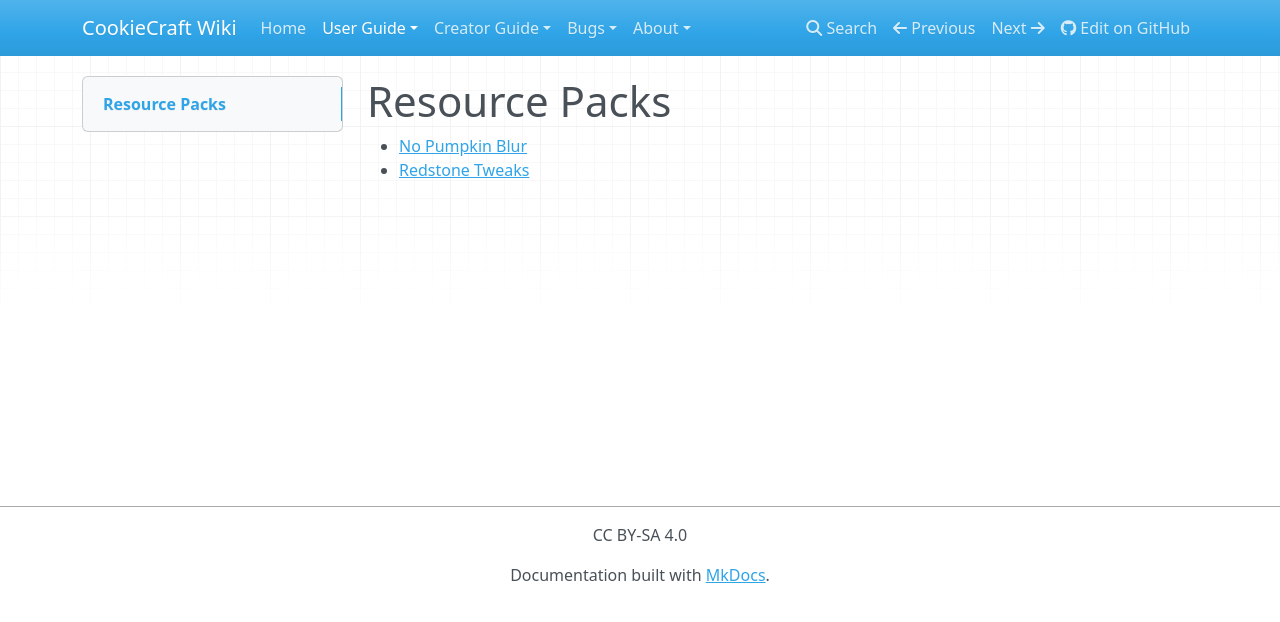
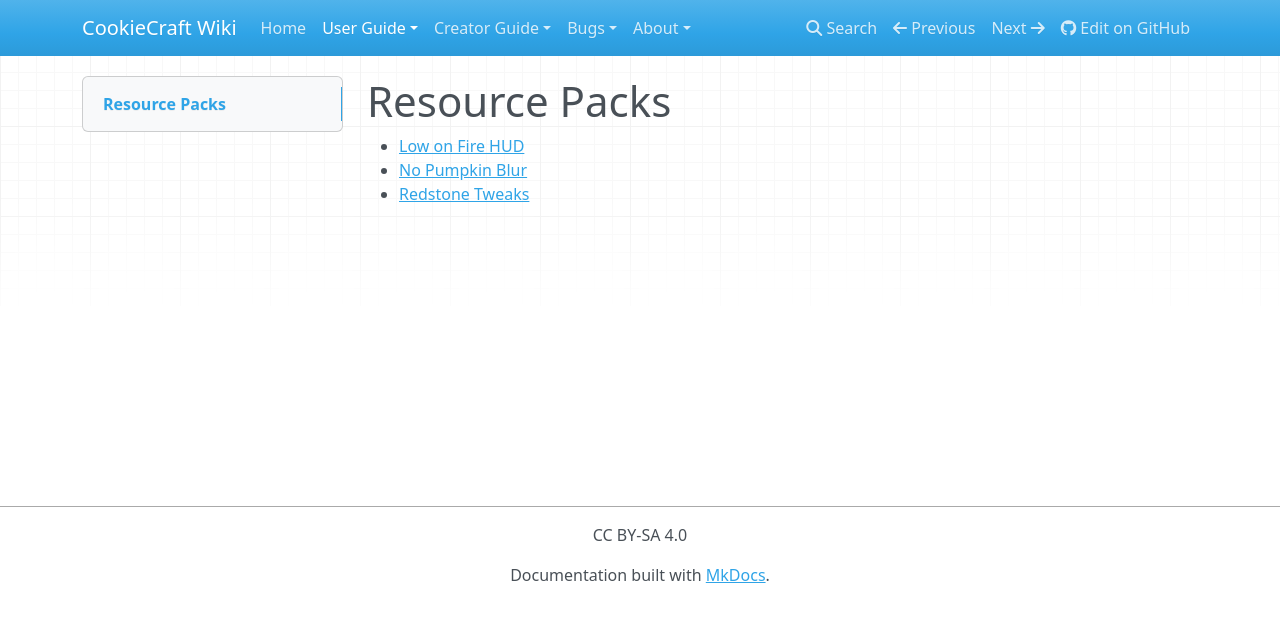
Before and after one commit to ArkhamCookie/CookieCraft, an MkDocs documentation site: the page built from docs/user-guide/resourcepacks.md, in a window 1280 px wide. Shown: the top 622 px of the page. Built offline with MkDocs 1.6.1, drawn with Linux system fonts in a browser that asks for light colours; nearby versions of some CDN libraries.

Commit message:
docs: mention low fire on hud pack in docs

```diff
--- a/docs/user-guide/resourcepacks.md
+++ b/docs/user-guide/resourcepacks.md
@@ -1,4 +1,5 @@
 # Resource Packs
 
+- [Low on Fire HUD](https://modrinth.com/resourcepack/low-fire-on-hud)
 - [No Pumpkin Blur](https://modrinth.com/resourcepack/no-pumpkin-blur)
 - [Redstone Tweaks](https://modrinth.com/resourcepack/redstone-tweaks)
```
